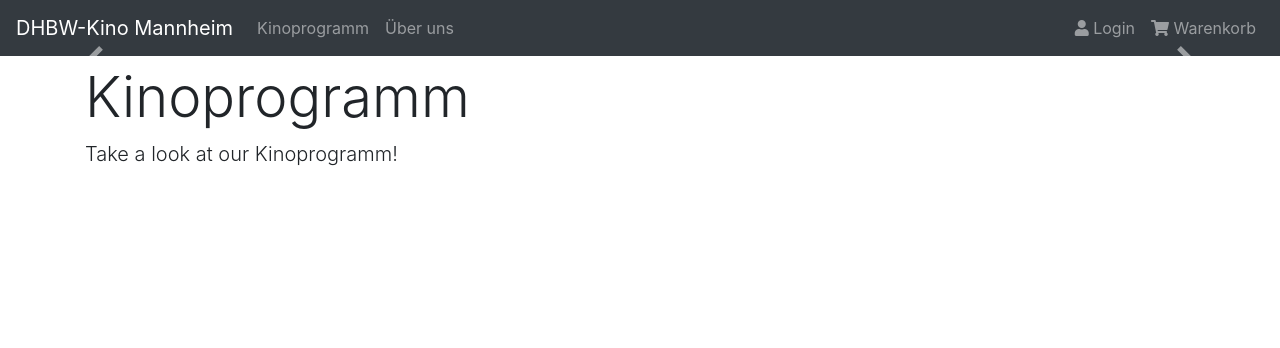
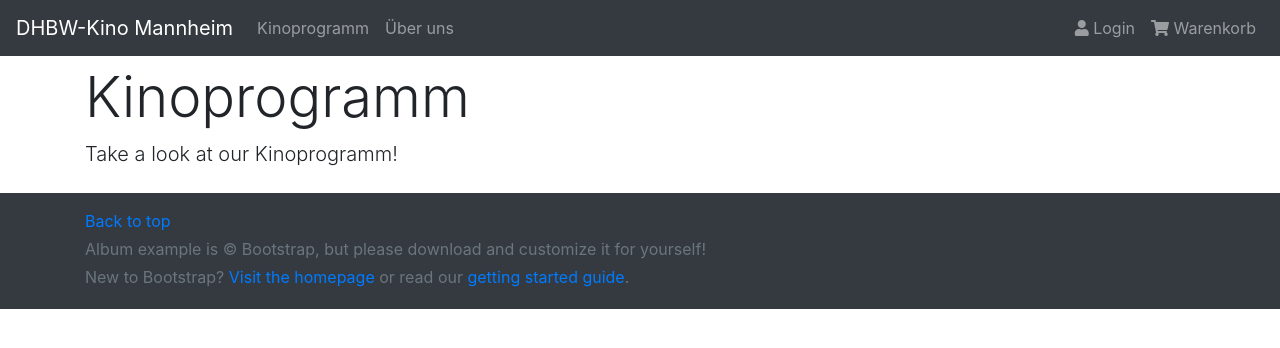
Before and after one commit to leondb999/kino, a PHP site: page / in a window 1280 px wide. Shown: the top 348 px of the page. Run offline with PHP 8.4, Linux system fonts and the light colour scheme; data that the repository does not hold is empty; some libraries are stand-ins or nearby versions.

Commit message:
sonstige änderungen

```diff
--- a/about.php
+++ b/about.php
@@ -12,7 +12,7 @@
 </head>
 <body>
 
-<nav class="navbar navbar-expand-md bg-dark navbar-dark">
+<nav class="navbar navbar-expand-md navbar-dark fixed-top bg-dark">
   <a class="navbar-brand" href="/kino/index.php"> DHBW-Kino Mannheim </a>
   <button class="navbar-toggler" type="button" data-toggle="collapse" data-target="#collapsibleNavbar">
     <span class="navbar-toggler-icon"></span>
--- a/film.php
+++ b/film.php
@@ -33,7 +33,7 @@
 <?php include('./variables/sql_querys.php') ?>
 <?php include('./functions/slider-functions.php') ?>
 
-<nav class="navbar navbar-expand-md bg-dark navbar-dark">
+<nav class="navbar navbar-expand-md navbar-dark fixed-top bg-dark">
   <a class="navbar-brand" href="/kino/index.php"> DHBW-Kino Mannheim </a>
   <button class="navbar-toggler" type="button" data-toggle="collapse" data-target="#collapsibleNavbar">
     <span class="navbar-toggler-icon"></span>
@@ -75,6 +75,7 @@
   if ($con){
       //echo "Connected successfully to ".$servername." with User: ".$username;
   }
+  mysqli_set_charset($con,"utf8");
   $result_all_films = mysqli_query($con, "Select * from kinoticketing.film");
   $sql_film_id = "Select * from kinoticketing.film where ID=".$id_film;
   $result_film_id= mysqli_query($con,  $sql_film_id);
--- a/index.php
+++ b/index.php
@@ -20,13 +20,11 @@
   <link rel ="stylesheet"type="text/css" href="style.css">
   <Title >Kino</Title>
 </head>
-
 <body>
   <!-- Import Variables and SQL Querys-->
   <?php include ('./variables/connection_secrets.php') ?>
   <?php include('./variables/sql_querys.php') ?>
   <?php include('./functions/slider-functions.php') ?>
-
 
   <!-- Connect to MySQL DB-->
   <?php
@@ -39,6 +37,7 @@
       //echo "Connected successfully to ".$servername." with User: ".$username;
     }
     //SQL to get all films
+    mysqli_set_charset($con,"utf8");
     $result_all_films = mysqli_query($con, "Select * from kinoticketing.film");
     // SQL get Kinoprogramm erste 4 Filme in DB
     $sql_4_films = "Select * from kinoticketing.film WHERE ID>15";
@@ -56,23 +55,11 @@
     $result_fluch_der_karibik = mysqli_fetch_assoc(mysqli_query($con,  $sql_fluch_der_karibik));
       //echo "<br>".$result_fluch_der_karibik['Name']."<br>".$result_fluch_der_karibik['Image_Slider_Path'];
 
-
     //SQL Avengers Endgame
     $sql_avengers =  "Select * from kinoticketing.film Where Name = 'Avengers Endgame'";
     $result_avengers = mysqli_fetch_assoc(mysqli_query($con,  $sql_avengers));
       //echo "<br>".$result_avengers['Name']."<br>".$result_avengers['Image_Slider_Path'];
-
-      // -----------------------------------------------------------------------------------
   ?>
-
-    <!-- ------------------------------------------------------------------------------------------------------------------ -->
-    <!-- ----------------------------------------------------- PHP Slider functions------------------------------------------------------------- -->
-
-<!-- -->
-
-    <!-- ------------------------------------------------------------------------------------------------------------------ -->
-
-
 
   <!-- Cards Section  with PHP
   <section class="py-2 m-10">
@@ -116,10 +103,11 @@
 
 
         </div>
+  -->
 
--->
   <!-- Navigation -->
-  <nav class="navbar navbar-expand-md bg-dark navbar-dark">
+  <header>
+    <nav class="navbar navbar-expand-md navbar-dark fixed-top bg-dark">
       <a class="navbar-brand" href="/kino/index.php"> DHBW-Kino Mannheim </a>
       <button class="navbar-toggler" type="button" data-toggle="collapse" data-target="#collapsibleNavbar">
         <span class="navbar-toggler-icon"></span>
@@ -133,7 +121,6 @@
             <a class="nav-link" href="/kino/about.php"> Über uns </a>
           </li>
         </ul>
-
         <ul class="nav navbar-nav ml-auto">
           <li class="nav-item">
             <a class="nav-link" href="#"><i class="fas fa-user"></i> Login </a>
@@ -144,11 +131,12 @@
         </ul>
       </div>
     </nav>
-
+  </header>
 
     <!-- ------------------------------------------------------------- -->
     <!-- ################################################################################## -->
     <!-- PHP HTML Slider (functions integrated) -->
+  <main role="main" style="padding-top: 56px;">
     <div id="top-film-carousel" class="carousel slide" data-ride="carousel"  data-interval ="1000">
 
         <!-- Navigations Striche -->
@@ -199,9 +187,23 @@
                 <?php } ?>
             </div>
         </section>
-
-
-
+  </main>
+  <!--
+  <footer class="footer">
+    <div class="container">
+      <span class="text-muted">Place sticky footer content here.</span>
+    </div>
+  </footer>
+  -->
+  <footer class="text-muted py-3 bg-dark">
+  <div class="container">
+    <p class="float-end mb-1">
+      <a href="#">Back to top</a>
+    </p>
+    <p class="mb-1">Album example is © Bootstrap, but please download and customize it for yourself!</p>
+    <p class="mb-1">New to Bootstrap? <a href="/">Visit the homepage</a> or read our <a href="/docs/5.0/getting-started/introduction/">getting started guide</a>.</p>
+  </div>
+  </footer>
 
 </body>
 </html>
```
Also changed, not shown: kinoprogramm.php (+16 -6 lines). Lines whose indentation alone changed are shown as unchanged.
